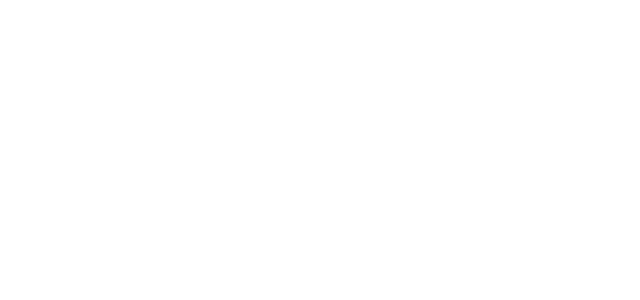
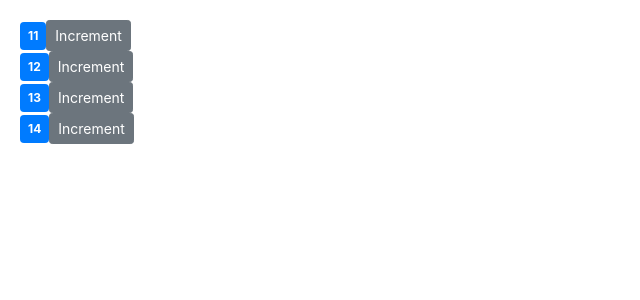
Before and after one commit to matiasg11/firsttry, a React (Create React App) app: page / in a window 1280 px wide. Shown: the top 300 px of the page, without its empty margins (0-640 px from the left). Built offline with nearby package versions, Linux system fonts and the light colour scheme.

Commit message:
Displayed new values from state

```diff
--- a/src/components/counter.jsx
+++ b/src/components/counter.jsx
@@ -2,7 +2,7 @@
 
 class Counter extends Component {
     state = {
-        count: 0,
+        value: this.props.value,
         tags: ["tag1", "tag2", "tag3"],
     };
 
@@ -12,11 +12,13 @@
     // }
 
     handleIncrement = () => {
-        console.log("Increment Clicked", this);
-        this.setState({ count: this.state.count + 1 });
+        console.log("Increment Clicked");
+        this.setState({ count: this.state.value + 1 });
     };
 
     render() {
+        console.log("Props:", this.props);
+
         return (
             <div>
                 <span className={this.getBadgeClasses()}>
@@ -30,16 +32,15 @@
             </div>
         );
     }
-
     getBadgeClasses() {
-        let classes = "badge m-2 badge-";
+        let classes = "badge p-2 badge-";
         classes += this.state.count === 0 ? "warning" : "primary";
         return classes;
     }
 
     formatCount() {
-        const { count } = this.state;
-        return count === 0 ? "Zero" : count;
+        const { value } = this.state;
+        return value === 0 ? "Zero" : value;
     }
 }
 export default Counter;
--- a/src/components/counters.jsx
+++ b/src/components/counters.jsx
@@ -1,9 +1,22 @@
 import React, { Component } from "react";
-
+import Counter from "./counter";
 class Counters extends Component {
-    state = {};
+    state = {
+        counters: [
+            { id: 1, value: 11 },
+            { id: 2, value: 12 },
+            { id: 3, value: 13 },
+            { id: 4, value: 14 },
+        ],
+    };
     render() {
-        return <div></div>;
+        return (
+            <div>
+                {this.state.counters.map((counter) => (
+                    <Counter key={counter.id} value={counter.value} />
+                ))}
+            </div>
+        );
     }
 }
 
```
